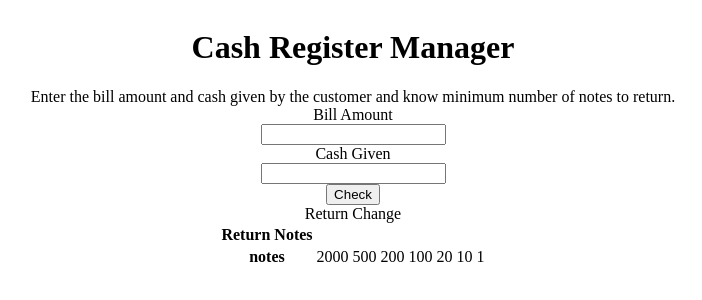
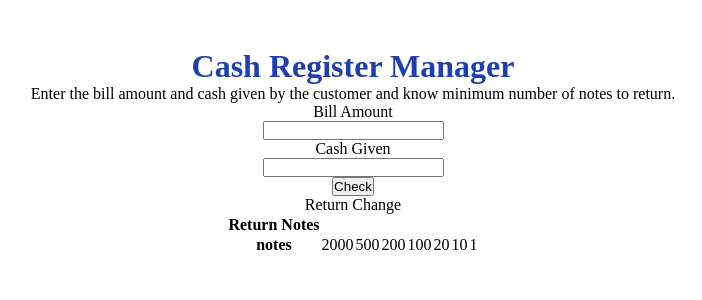
Before and after one commit to 4bhish/cash-register-app, a plain HTML site: page index.html in a window 1280 px wide. Shown: the whole page, without its empty margins (287-989 px from the left). Drawn offline with Linux system fonts and the light colour scheme.

Commit message:
Update styles.css

```diff
--- a/styles.css
+++ b/styles.css
@@ -1,5 +1,16 @@
+* {
+    padding: 0;
+    margin: 0;
+    box-sizing: border-box;
+  }
+  :root
+  {
+    --color-primary: #1e40af;
+
+  }
 .container
 {
+    margin: 3rem auto 6rem;
     display: flex;
     flex-direction: column;
     width: 50vvw;
@@ -11,3 +22,12 @@
 {
     display: block;
 }
+
+.return-change
+{
+    display: table;
+    border: 2px black;
+}
+h1{
+    color: var(--color-primary);
+}
```
